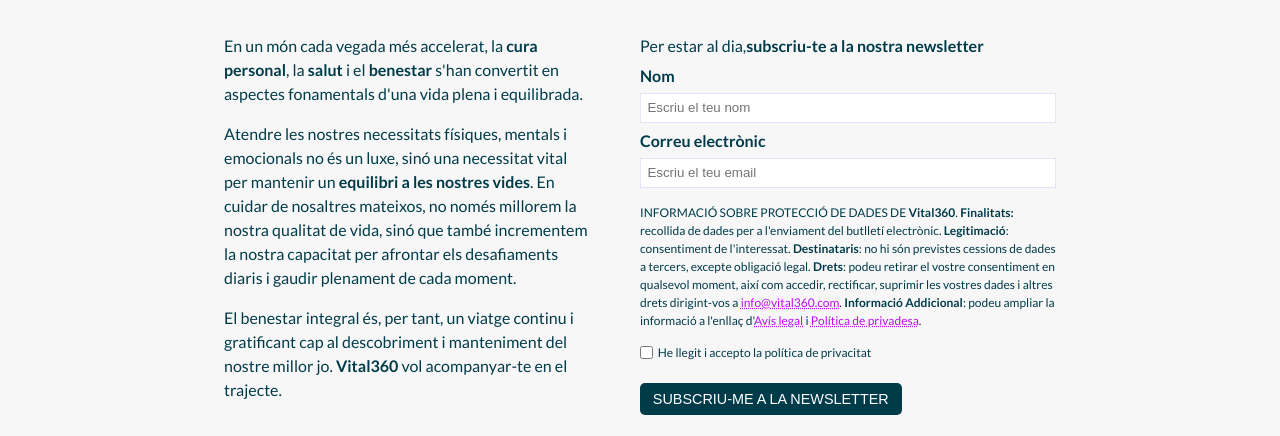
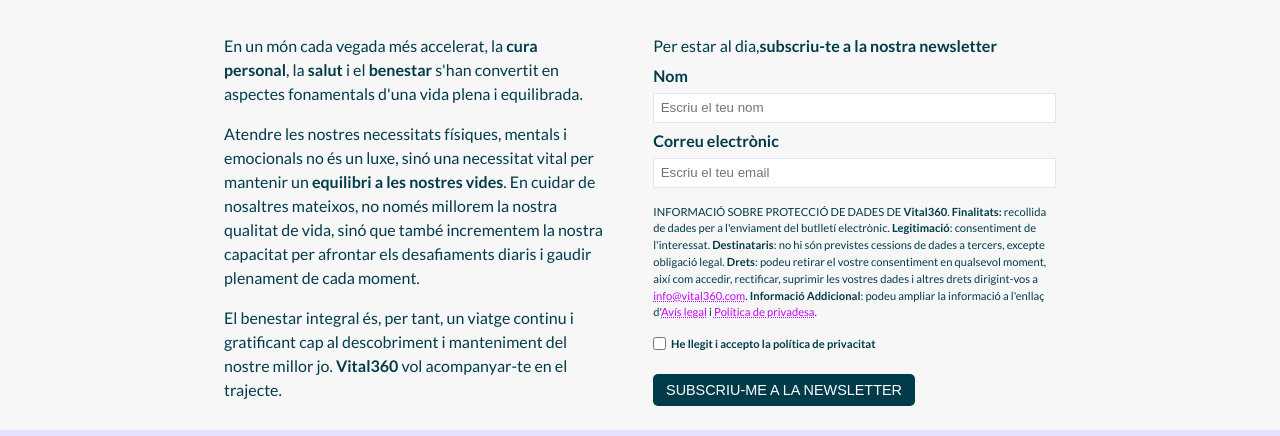
Before and after one commit to AliciaBarrios/Vital360_AliciaBarrios, a plain HTML site: page index.html in a window 1280 px wide. Shown: the part 621-1057 px from the top of the page. Drawn offline with Linux system fonts and the light colour scheme.

Commit message:
Update index.html

```diff
--- a/index.html
+++ b/index.html
@@ -64,7 +64,7 @@
                                 <input type="email" placeholder="Escriu el teu email" id="email" name="user_email">
                             </li>
                         </ul>
-                        <p class="font-size-s-mobil">
+                        <p class="font-size-xs">
                             INFORMACIÓ SOBRE PROTECCIÓ DE DADES DE <strong>Vital360</strong>.
                             <strong>Finalitats:</strong> recollida de dades per a l'enviament del butlletí electrònic.
                             <strong>Legitimació</strong>: consentiment de l'interessat. <strong>Destinataris</strong>: no hi són
@@ -77,7 +77,7 @@
                         <ul>
                             <li class="flex-center">
                                 <input type="checkbox" id="conditions" name="terms_conditions">
-                                <label for="conditions" class="font-size-s-mobil">He llegit i accepto la política de privacitat</label>
+                                <label for="conditions" class="font-size-xs">He llegit i accepto la política de privacitat</label>
                             </li>
                             <li><button type="submit" class="button">SUBSCRIU-ME A LA NEWSLETTER</button></li>
                         </ul>
```
